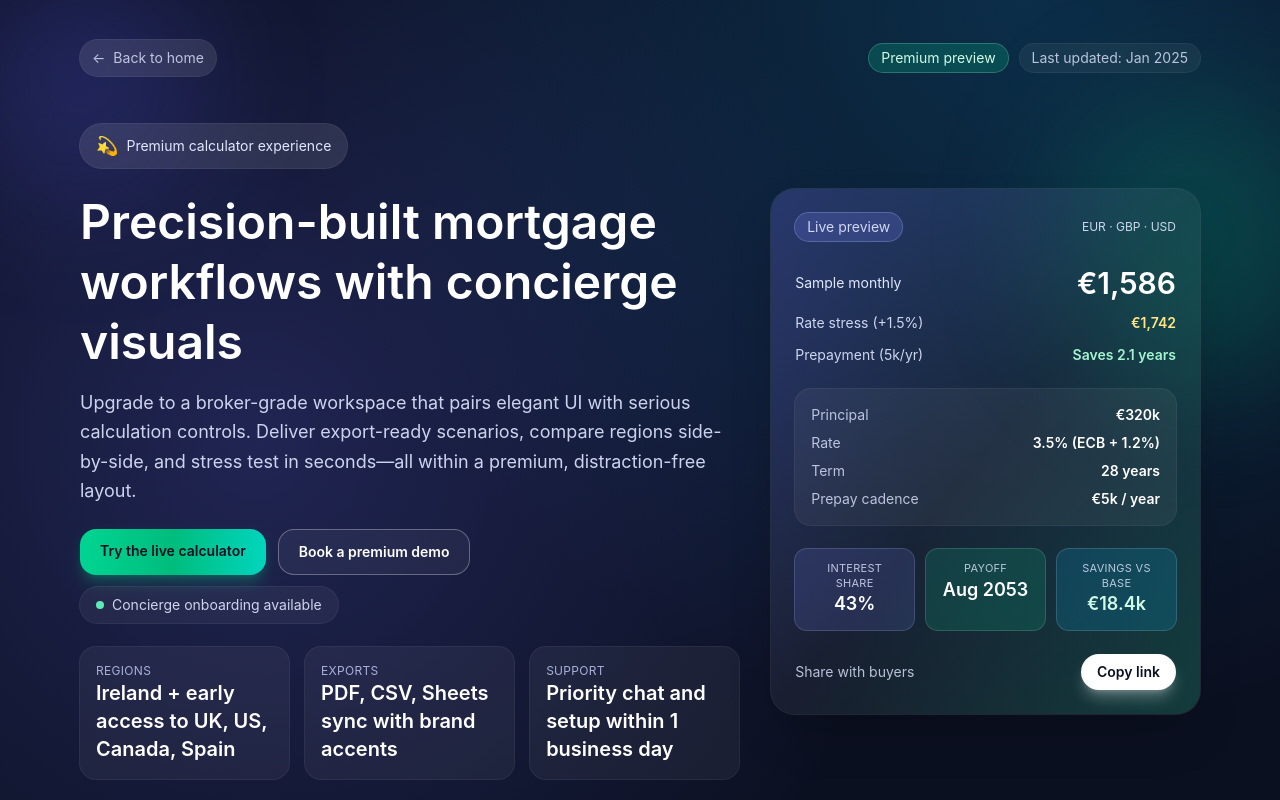
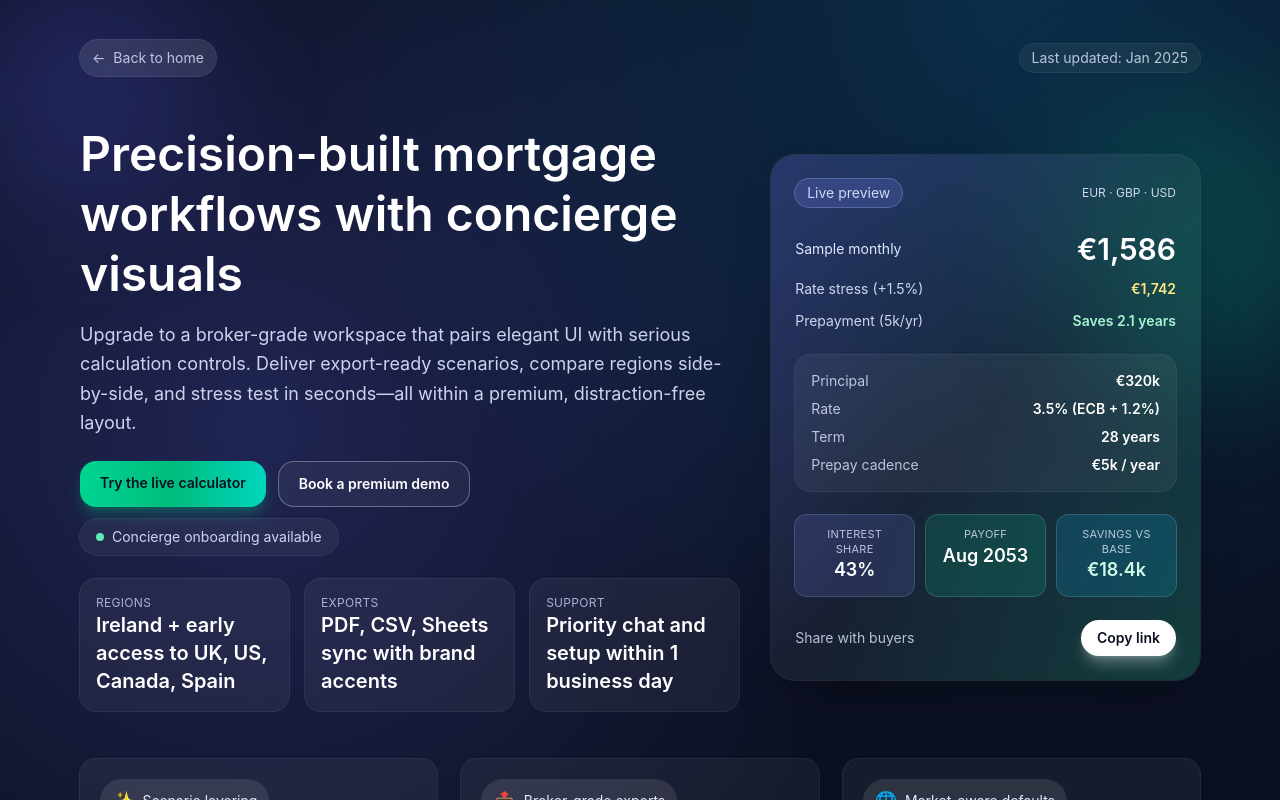
Before and after one commit to alexcanchaya-dotcom/worldmortgagecalc, a Next.js app: page / in a window 1280 px wide. Shown: the top 800 px of the page. Built offline with nearby package versions, Linux system fonts and the light colour scheme.

Commit message:
Remove premium badges from homepage

```diff
--- a/app/page.tsx
+++ b/app/page.tsx
@@ -99,17 +99,12 @@ export default function PremiumCalculator() {
               <span>←</span> Back to home
             </Link>
             <div className="flex items-center gap-3">
-              <span className="inline-flex items-center gap-2 px-3 py-1 rounded-full bg-emerald-400/20 text-emerald-100 ring-1 ring-emerald-300/40">Premium preview</span>
               <span className="inline-flex items-center gap-2 px-3 py-1 rounded-full bg-white/5 ring-1 ring-white/10">Last updated: Jan 2025</span>
             </div>
           </header>
 
           <section className="grid lg:grid-cols-5 gap-8 items-center">
             <div className="lg:col-span-3 space-y-6">
-              <div className="inline-flex items-center gap-2 px-4 py-2 rounded-full bg-white/10 ring-1 ring-white/15 text-sm text-indigo-100">
-                <span className="text-lg">💫</span>
-                Premium calculator experience
-              </div>
               <div className="space-y-4">
                 <h1 className="text-4xl md:text-5xl font-semibold leading-tight text-white">
                   Precision-built mortgage workflows with concierge visuals
```
